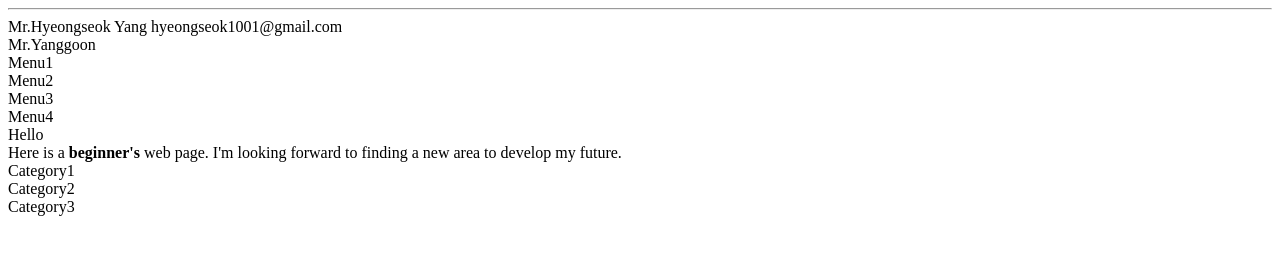
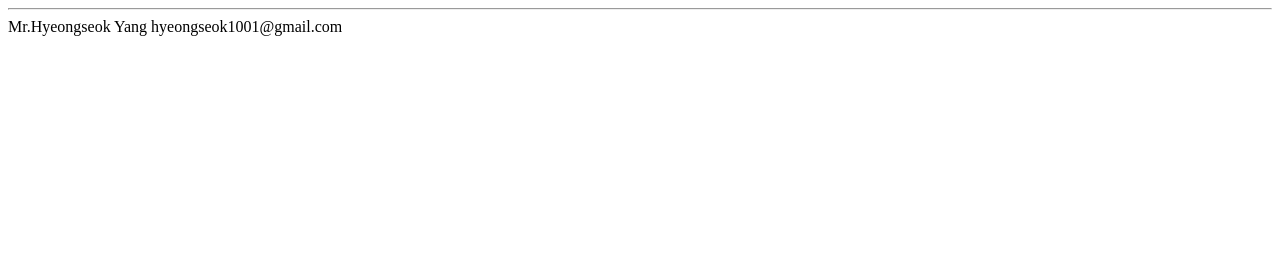
Before and after one commit to hyeongseok1001/practice1, a plain HTML site: page index.html in a window 1280 px wide. Drawn offline with Linux system fonts and the light colour scheme.

Commit message:
Update index.html

```diff
--- a/index.html
+++ b/index.html
@@ -10,45 +10,18 @@
   </head>
   <body>
    <header>
+     <nav>
+
+     </nav>
    </header>
    <main>
 
    </main>
    <footer>
-     <hr/>
+     <hr>
      Mr.Hyeongseok Yang
      hyeongseok1001@gmail.com
    </footer>
-   <div class="nav">
-     <div class="company-name">
-         Mr.Yanggoon
-     </div>
-     <div class="nav-right-items">
-     <div class="nav-item">Menu1</div>
-     <div class="nav-item">Menu2</div>
-     <div class="nav-item">Menu3</div>
-     <div class="nav-item">Menu4</div>
-     </div>
-   </div>
-   <div class="main">
-    <div class="title">
-     Hello
-    </div>
-    <div class="subtitle">
-     Here is a <strong>beginner's</strong> web page. I'm looking forward to finding a new area to develop my future.
-    </div>
-   </div>
-   <div class="categories">
-    <div class="category-item">
-      Category1
-    </div>
-    <div class="category-item">
-      Category2
-    </div>
-    <div class="category-item">
-      Category3
-    </div>
-   </div>
-    <script src="script.js"></script>
+
   </body>
 </html>
```
